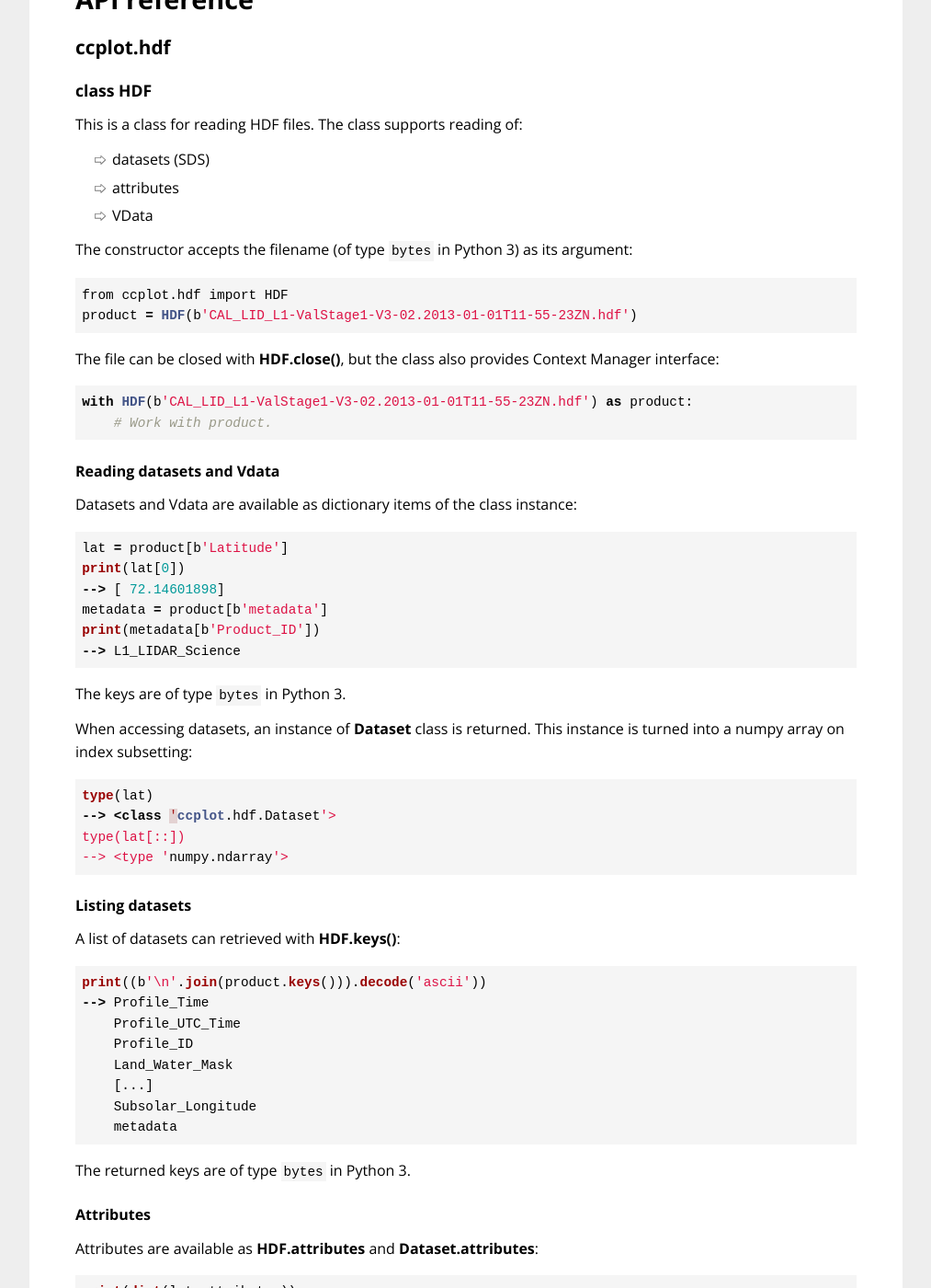
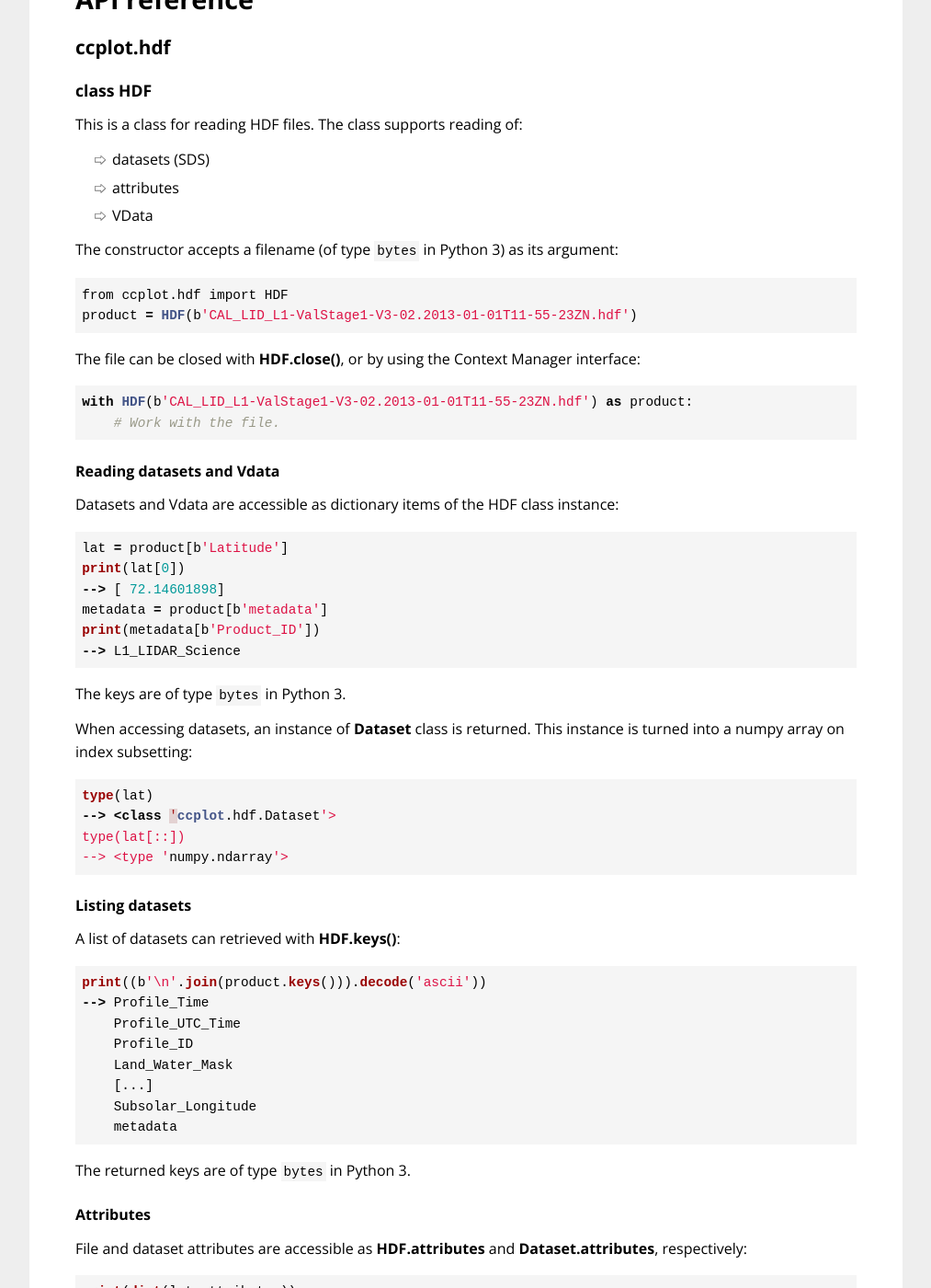
Before and after one commit to peterkuma/ccplot, a Jekyll site: the page built from api/reference/index.md, in a window 1280 px wide and 1400 px high, scrolled down 245 px. Shown: the whole window at 92% size, without its empty margins (133-1146 px from the left). Built offline with Jekyll 4.4.1, drawn with Linux system fonts in a browser that asks for light colours; some of the changed text lies outside the part shown.

Commit message:
API reference: Improve wording

```diff
--- a/api/reference/index.md
+++ b/api/reference/index.md
@@ -25,17 +25,17 @@
 product = HDF(b'CAL_LID_L1-ValStage1-V3-02.2013-01-01T11-55-23ZN.hdf')
 {% endhighlight %}
 
-The file can be closed with **HDF.close()**, but the class also provides
-Context Manager interface:
+The file can be closed with **HDF.close()**, or by using the Context Manager
+interface:
 
 {% highlight python %}
 with HDF(b'CAL_LID_L1-ValStage1-V3-02.2013-01-01T11-55-23ZN.hdf') as product:
-    # Work with product.
+    # Work with the file.
 {% endhighlight %}
 
 #### Reading datasets and Vdata
 
-Datasets and Vdata are available as dictionary items of the class instance:
+Datasets and Vdata are accessible as dictionary items of the HDF class instance:
 
 {% highlight python %}
 lat = product[b'Latitude']
@@ -77,7 +77,8 @@
 
 #### Attributes
 
-Attributes are available as **HDF.attributes** and **Dataset.attributes**:
+File and dataset attributes are accessible as **HDF.attributes** and
+**Dataset.attributes**, respectively:
 
 {% highlight python %}
 print(dict(lat.attributes))
@@ -114,12 +115,12 @@
 product = HDFEOS(b'2013119200420_37263_CS_2B-GEOPROF_GRANULE_P_R04_E06.hdf')
 {% endhighlight %}
 
-The file can be closed with **HDFEOS.close()**, but the class also provides
-Context Manager interface:
+The file can be closed with **HDFEOS.close()**, or by using the Context Manager
+interface:
 
 {% highlight python %}
 with HDFEOS(b'2013119200420_37263_CS_2B-GEOPROF_GRANULE_P_R04_E06.hdf') as product:
-    # Work with product.
+    # Work with the file.
 {% endhighlight %}
 
 #### Reading swath and datasets
@@ -175,8 +178,8 @@
 
 #### Attributes
 
-Attributes are available as **HDFEOS.attributes**,
-**Swath.attributes** and **Dataset.attributes**:
+Attributes are accessible as **HDFEOS.attributes**, **Swath.attributes** and
+**Dataset.attributes**:
 
 {% highlight python %}
 print(product.attributes.keys())
```
Also changed, not shown: other parts of api/reference/index.md (+4 -2 lines).
